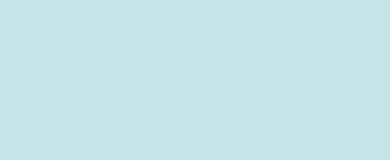
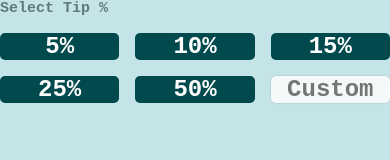
Before and after one commit to Frontend-Mentor-Projects-Daniel/tip-calculator-app, a plain HTML site: page develop/components/TipDisplay/TipDisplay.html in a window 390 px wide. Drawn offline with Linux system fonts and the light colour scheme; files that its build step writes are made by us from their sources.

Commit message:
style tip selector component and make responsive for all screen sizes

```diff
--- a/develop/components/Input/Input.css
+++ b/develop/components/Input/Input.css
@@ -16,12 +16,6 @@
   transform: translateY(50%);
 }
 
-.form-control label {
-  color: hsl(var(--clr-dark-grayish-cyan));
-  display: block;
-  font-size: 15px;
-}
-
 .form-control input {
   background-color: hsl(var(--clr-very-light-grayish-cyan));
   box-shadow: 0 0 2px 0 rgba(0, 0, 0, 0.2);
--- a/develop/components/Tip/Tip.css
+++ b/develop/components/Tip/Tip.css
@@ -1,4 +1,6 @@
 .card {
   background-color: hsl(var(--clr-white));
+  border-radius: 15px;
+  padding: 0.9375rem;
   max-width: 60.3125rem;
 }
--- a/develop/components/TipDisplay/TipDisplay.css
+++ b/develop/components/TipDisplay/TipDisplay.css
@@ -0,0 +1,53 @@
+.tip-selector {
+  display: grid;
+  grid-gap: 1rem;
+  grid-template-columns: repeat(auto-fit, minmax(100px, 1fr));
+
+  border: none;
+}
+
+.tip-selector__title {
+  margin-top: 2rem;
+  margin-bottom: 1rem;
+}
+
+.wrapper {
+  /* border: 1px solid black; */
+}
+
+input[type='radio'] {
+  display: inline-block;
+  opacity: 0;
+}
+
+input[type='radio'] + label {
+  position: relative;
+  display: inline-block;
+  cursor: pointer;
+
+  background-color: hsl(var(--clr-very-dark-cyan));
+  color: hsl(var(--clr-white));
+  padding: 0 1.5rem;
+}
+
+input[type='radio']:focus + label {
+  box-shadow: 0 0px 8px hsl(var(--clr-strong-cyan));
+}
+
+input[type='radio']:checked + label {
+  background-color: hsl(var(--clr-strong-cyan));
+  color: hsl(var(--clr-very-dark-cyan));
+}
+
+input[type='number'],
+input[type='radio'] + label {
+  border-radius: 5px;
+  text-align: center;
+  width: 100%;
+}
+
+input[type='number'] {
+  background-color: hsl(var(--clr-very-light-grayish-cyan));
+  border: none;
+  box-shadow: 0 0 2px 0 rgba(0, 0, 0, 0.2);
+}
--- a/develop/components/TipDisplay/TipDisplay.html
+++ b/develop/components/TipDisplay/TipDisplay.html
@@ -1,2 +1,34 @@
 <link rel="stylesheet" href="./develop/css/styles.css" />
 <link rel="stylesheet" href="./develop/components/TipDisplay/TipDisplay.css" />
+
+<form>
+  <fieldset class="tip-selector">
+    <legend class="tip-selector__title header--primary">Select Tip %</legend>
+
+    <div class="wrapper">
+      <input class="sr-only" type="radio" name="percentages" id="5" />
+      <label for="5">5%</label>
+    </div>
+    <div class="wrapper">
+      <input class="sr-only" type="radio" name="percentages" id="10" />
+      <label for="10">10%</label>
+    </div>
+    <div class="wrapper">
+      <input class="sr-only" type="radio" name="percentages" id="15" />
+      <label for="15">15%</label>
+    </div>
+    <div class="wrapper">
+      <input class="sr-only" type="radio" name="percentages" id="25" />
+      <label for="25">25%</label>
+    </div>
+    <div class="wrapper">
+      <input class="sr-only" type="radio" name="percentages" id="50" />
+      <label for="50">50%</label>
+    </div>
+
+    <div class="wrapper">
+      <input type="number" placeholder="Custom" id="custom" />
+      <label for="custom" class="sr-only">Enter Custom Tip</label>
+    </div>
+  </fieldset>
+</form>
--- a/develop/css/styles.css
+++ b/develop/css/styles.css
@@ -107,6 +107,12 @@ input[type='number'] {
   border: 0 !important;
 }
 
+.header--primary {
+  color: hsl(var(--clr-dark-grayish-cyan));
+  display: block;
+  font-size: 15px;
+}
+
 /* for centering horizontally */
 .center {
   box-sizing: content-box;
@@ -119,7 +125,7 @@ input[type='number'] {
   display: flex;
   flex-direction: column;
   justify-content: center;
-  min-block-size: 98vh;
+  min-block-size: 100vh;
   padding: 2rem;
 }
 
@@ -149,11 +155,6 @@ body {
   font-weight: var(--fw-bold);
 }
 
-@media only screen and (min-width: 48em) {
-  body {
-  }
-}
-
 /**-------------------
 **      HEADER
 --------------------*/
```
Also changed, not shown: develop/components/Input/Input.html (+1 -1 lines), develop/components/Tip/Tip.html (+2 -0 lines), index.html (+0 -5 lines).
